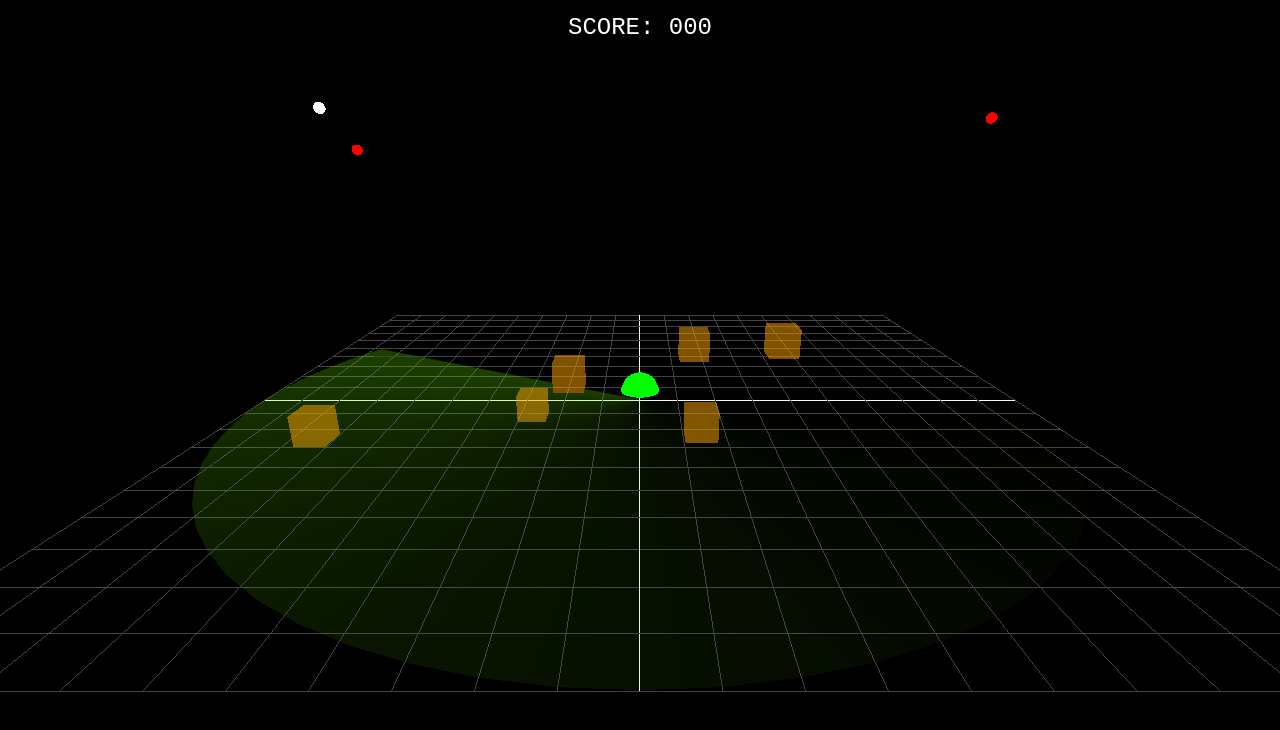
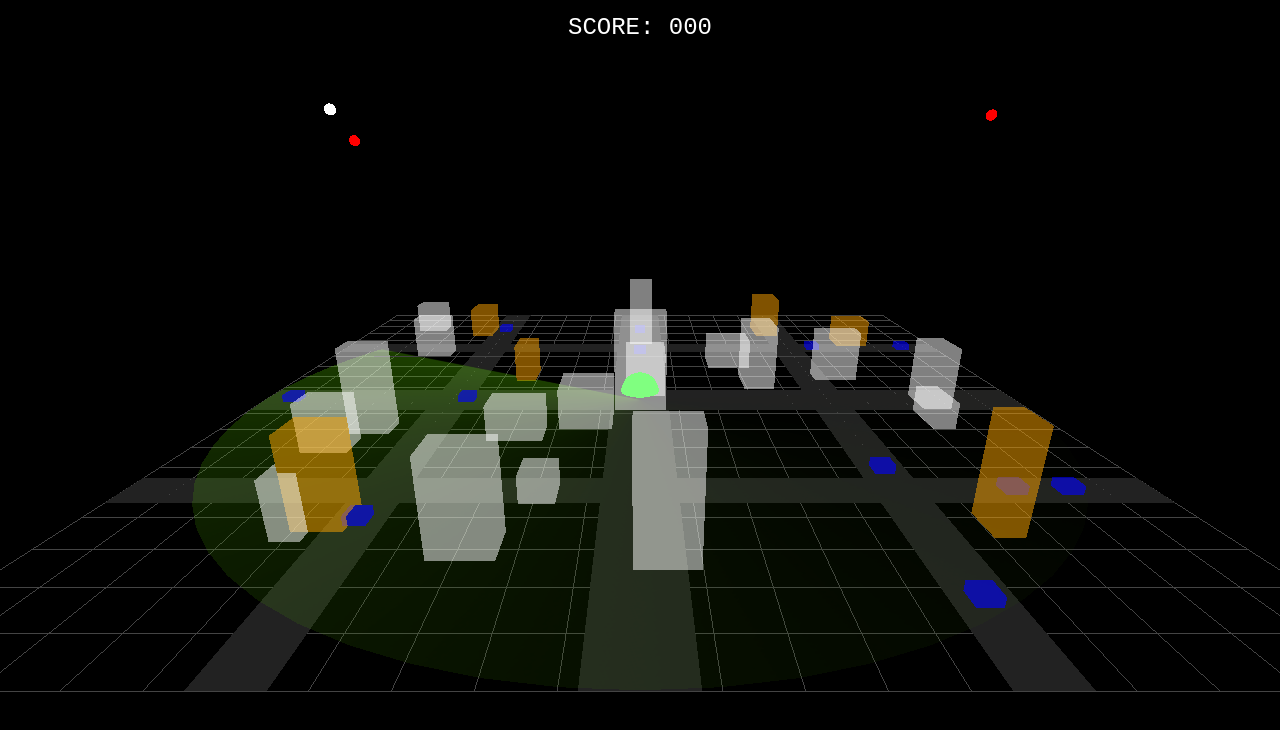
Before and after one commit to PeterBortin/3d-nno-groH, a plain HTML site: page index.html in a window 1280 px wide. Drawn offline with nearby package versions, Linux system fonts and the light colour scheme; animation ran at ten frames a second.

Commit message:
Update index.html

```diff
--- a/index.html
+++ b/index.html
@@ -3,7 +3,7 @@
 <head>
 <meta charset="UTF-8">
 <meta name="viewport" content="width=device-width, initial-scale=1.0">
-<title>PVO Simulation with Radar</title>
+<title>PVO Simulation with Roads and Cars</title>
 <style>
   body { margin: 0; overflow: hidden; background: black; }
   canvas { display: block; }
@@ -18,6 +18,7 @@
     background: rgba(0,0,0,0.5);
     padding: 4px 12px;
     border-radius: 8px;
+    text-align: center;
   }
 </style>
 </head>
@@ -26,7 +27,7 @@
 <canvas id="canvas"></canvas>
 <script src="https://cdnjs.cloudflare.com/ajax/libs/three.js/r128/three.min.js"></script>
 <script>
-// Scene setup
+// === Scene setup ===
 const scene = new THREE.Scene();
 const camera = new THREE.PerspectiveCamera(64, window.innerWidth/window.innerHeight, 0.1, 1000);
 let camPolar = Math.PI/4;
@@ -38,11 +39,33 @@ camera.lookAt(0,0,0);
 const renderer = new THREE.WebGLRenderer({canvas: document.getElementById("canvas")});
 renderer.setSize(window.innerWidth, window.innerHeight);
 
-// Grid
+// === Grid ===
 const gridHelper = new THREE.GridHelper(20, 20, 0xffffff, 0x444444);
 scene.add(gridHelper);
 
-// Radar Gradient Texture
+// === Roads ===
+const roads = [];
+function createRoad(x, z, w, h){
+  const roadGeometry = new THREE.PlaneGeometry(w,h);
+  const roadMaterial = new THREE.MeshBasicMaterial({color:0x222222, side:THREE.DoubleSide});
+  const road = new THREE.Mesh(roadGeometry, roadMaterial);
+  road.rotation.x = -Math.PI/2;
+  road.position.set(x,0.005,z);
+  scene.add(road);
+  roads.push({mesh:road, w, h, x, z});
+}
+
+// Основные дороги
+createRoad(0, 0, 20, 1.5);  // горизонтальная
+createRoad(0, 0, 1.5, 20);  // вертикальная
+
+// Дополнительные дороги
+createRoad(0, 5, 20, 1);
+createRoad(0, -5, 20, 1);
+createRoad(5, 0, 1, 20);
+createRoad(-5, 0, 1, 20);
+
+// === Radar Gradient ===
 const radarSize = 512;
 const radarCanvas = document.createElement('canvas');
 radarCanvas.width = radarSize;
@@ -53,7 +76,7 @@ function drawRadarGradient(){
   radarCtx.clearRect(0,0,radarSize,radarSize);
   const grad = radarCtx.createConicGradient(Math.PI, radarSize/2, radarSize/2);
   grad.addColorStop(0, 'rgba(0,0,0,0)');
-  grad.addColorStop(0.4, 'rgba(9,20,0,0.08)');
+  grad.addColorStop(0.4, 'rgba(9,20,0,0.05)');
   grad.addColorStop(1, '#70FF00');
   radarCtx.fillStyle = grad;
   radarCtx.fillRect(0,0,radarSize,radarSize);
@@ -71,28 +94,27 @@ radar.rotation.x = -Math.PI/2;
 radar.position.y = 0.01;
 scene.add(radar);
 
-// Animate radar rotation (обратно)
-function animateRadar(){
-  radarTexture.rotation -= 0.01;
-}
+function animateRadar(){radarTexture.rotation -= 0.01;}
 
-// PVO
+// === PVO ===
 const pvoGeometry = new THREE.SphereGeometry(0.5,16,16,0,Math.PI*2,0,Math.PI/2);
 const pvoMaterial = new THREE.MeshBasicMaterial({color:0x00ff00});
 const pvo = new THREE.Mesh(pvoGeometry,pvoMaterial);
 pvo.position.set(0,0.25,0);
 scene.add(pvo);
 
-// Houses
+// === Houses ===
 let houses = [];
-function spawnHouses(count=6){
+function spawnHouses(count=24){
   houses = [];
   for(let i=0;i<count;i++){
-    const size = Math.random()*0.5+0.5;
-    const houseGeometry = new THREE.BoxGeometry(size,size,size);
+    const w = Math.random()*0.8+0.5;
+    const h = Math.random()*2+0.5;
+    const d = Math.random()*0.8+0.5;
+    const houseGeometry = new THREE.BoxGeometry(w,h,d);
     const houseMaterial = new THREE.MeshBasicMaterial({color:0xffffff, transparent:true, opacity:0.5});
     const house = new THREE.Mesh(houseGeometry,houseMaterial);
-    house.position.set((Math.random()-0.5)*16, size/2, (Math.random()-0.5)*16);
+    house.position.set((Math.random()-0.5)*16, h/2, (Math.random()-0.5)*16);
     scene.add(house);
     houses.push(house);
     house.userData = {isFlashing:false, flashInterval:null};
@@ -100,7 +122,7 @@ function spawnHouses(count=6){
 }
 spawnHouses();
 
-// Drones
+// === Drones ===
 const drones = [];
 function createDrone(){
   const droneGeometry = new THREE.SphereGeometry(0.2,12,12);
@@ -134,17 +156,15 @@ function createDrone(){
   drone.userData = {
     target: targetHouse,
     direction: dir,
-    speed: 0.02 + Math.random()*0.04,
+    speed: 0.015 + Math.random()*0.03,
     hasAttacked:false
   };
   scene.add(drone);
   drones.push(drone);
 }
-
-// Initial drones
 for(let i=0;i<10;i++){createDrone();}
 
-// Rockets
+// === Rockets ===
 const rockets = [];
 function launchRocket(target){
   const rocketGeometry = new THREE.SphereGeometry(0.1,8,8);
@@ -156,7 +176,7 @@ function launchRocket(target){
   rockets.push(rocket);
 }
 
-// Explosion
+// === Explosion ===
 function createExplosion(position){
   const explosionGeometry = new THREE.SphereGeometry(0.1,16,16);
   const explosionMaterial = new THREE.MeshBasicMaterial({color:0xffaa00, transparent:true, opacity:0.9});
@@ -176,15 +196,15 @@ function createExplosion(position){
   },50);
 }
 
-// Score
+// === Score ===
 let score = 0;
 function updateScore(){document.getElementById("score").innerText = `SCORE: ${String(score).padStart(3,'0')}`;}
 
-// Controls
+// === Controls ===
 let isDragging = false;
 let previousMousePosition = {x:0,y:0};
 function rotateScene(deltaX,deltaY){
-  camAzim -= deltaX; // инверсия
+  camAzim -= deltaX;
   camPolar += deltaY;
   if(camPolar<0.1) camPolar = 0.1;
   if(camPolar>Math.PI/2) camPolar = Math.PI/2;
@@ -193,54 +213,51 @@ function rotateScene(deltaX,deltaY){
   camera.position.z = camRadius * Math.sin(camPolar) * Math.cos(camAzim);
   camera.lookAt(0,0,0);
 }
-
 function onPointerDown(event){
-  if(event.pointerType==='touch'){ // тач
+  if(event.button===0 || event.touches){
     isDragging=true;
-    previousMousePosition.x=event.clientX;
-    previousMousePosition.y=event.clientY;
-  } else if(event.button===0){ // мышка
-    isDragging=true;
-    previousMousePosition.x=event.clientX;
-    previousMousePosition.y=event.clientY;
-  } else if(event.button===2){
-    if(drones.length>0){
-      let target=drones[Math.floor(Math.random()*drones.length)];
-      launchRocket(target);
-    }
-  }
+    previousMousePosition.x=event.clientX??event.touches[0].clientX;
+    previousMousePosition.y=event.clientY??event.touches[0].clientY;
+  } else if(event.button===2){if(drones.length>0){let target=drones[Math.floor(Math.random()*drones.length)]; launchRocket(target);}}
 }
-
-function onPointerMove(event){
-  if(!isDragging) return;
-  const clientX=event.clientX;
-  const clientY=event.clientY;
-  rotateScene((clientX-previousMousePosition.x)*0.01,(clientY-previousMousePosition.y)*0.01);
-  previousMousePosition.x=clientX;
-  previousMousePosition.y=clientY;
-}
-
-function onPointerUp(event){
-  if(isDragging){
-    isDragging=false;
-    if(event.pointerType==='touch'){
-      // одиночный тап
-      if(Math.abs(event.clientX-previousMousePosition.x)<5 && Math.abs(event.clientY-previousMousePosition.y)<5){
-        if(drones.length>0){
-          let target=drones[Math.floor(Math.random()*drones.length)];
-          launchRocket(target);
-        }
-      }
-    }
-  }
-}
-
-document.addEventListener("pointerdown",onPointerDown);
-document.addEventListener("pointermove",onPointerMove);
-document.addEventListener("pointerup",onPointerUp);
+function onPointerMove(event){if(!isDragging) return; const clientX=event.clientX??event.touches[0].clientX; const clientY=event.clientY??event.touches[0].clientY; rotateScene((clientX-previousMousePosition.x)*0.01,(clientY-previousMousePosition.y)*0.01); previousMousePosition.x=clientX; previousMousePosition.y=clientY;}
+function onPointerUp(){isDragging=false;}
+document.addEventListener("mousedown",onPointerDown);
+document.addEventListener("mousemove",onPointerMove);
+document.addEventListener("mouseup",onPointerUp);
+document.addEventListener("touchstart",onPointerDown);
+document.addEventListener("touchmove",onPointerMove);
+document.addEventListener("touchend",onPointerUp);
 document.addEventListener("contextmenu",(e)=>e.preventDefault());
 
-// Animate
+// === Cars ===
+const cars = [];
+function spawnCars(){
+  roads.forEach(road=>{
+    const isHorizontal = road.w > road.h;
+    const numCars = 2;
+    for(let i=0;i<numCars;i++){
+      const carGeometry = new THREE.BoxGeometry(0.4,0.2,0.4);
+      const carMaterial = new THREE.MeshBasicMaterial({color:0x0000ff, transparent:true, opacity:0.6});
+      const car = new THREE.Mesh(carGeometry,carMaterial);
+      const speed = 0.01 + Math.random()*0.02; // случайная низкая скорость
+      if(isHorizontal){
+        const startX = -road.w/2 + Math.random()*road.w;
+        car.position.set(startX,0.1,road.z);
+        car.userData = {speed, isHorizontal:true, road};
+      } else {
+        const startZ = -road.h/2 + Math.random()*road.h;
+        car.position.set(road.x,0.1,startZ);
+        car.userData = {speed, isHorizontal:false, road};
+      }
+      scene.add(car);
+      cars.push(car);
+    }
+  });
+}
+spawnCars();
+
+// === Animate ===
 function animate(){
   requestAnimationFrame(animate);
   animateRadar();
@@ -290,6 +307,17 @@ function animate(){
 
   while(drones.length<10){createDrone();}
 
+  // Cars movement
+  cars.forEach(car=>{
+    if(car.userData.isHorizontal){
+      car.position.x += car.userData.speed;
+      if(car.position.x > car.userData.road.x + car.userData.road.w/2) car.position.x = car.userData.road.x - car.userData.road.w/2;
+    } else {
+      car.position.z += car.userData.speed;
+      if(car.position.z > car.userData.road.z + car.userData.road.h/2) car.position.z = car.userData.road.z - car.userData.road.h/2;
+    }
+  });
+
   renderer.render(scene,camera);
 }
 animate();
```
